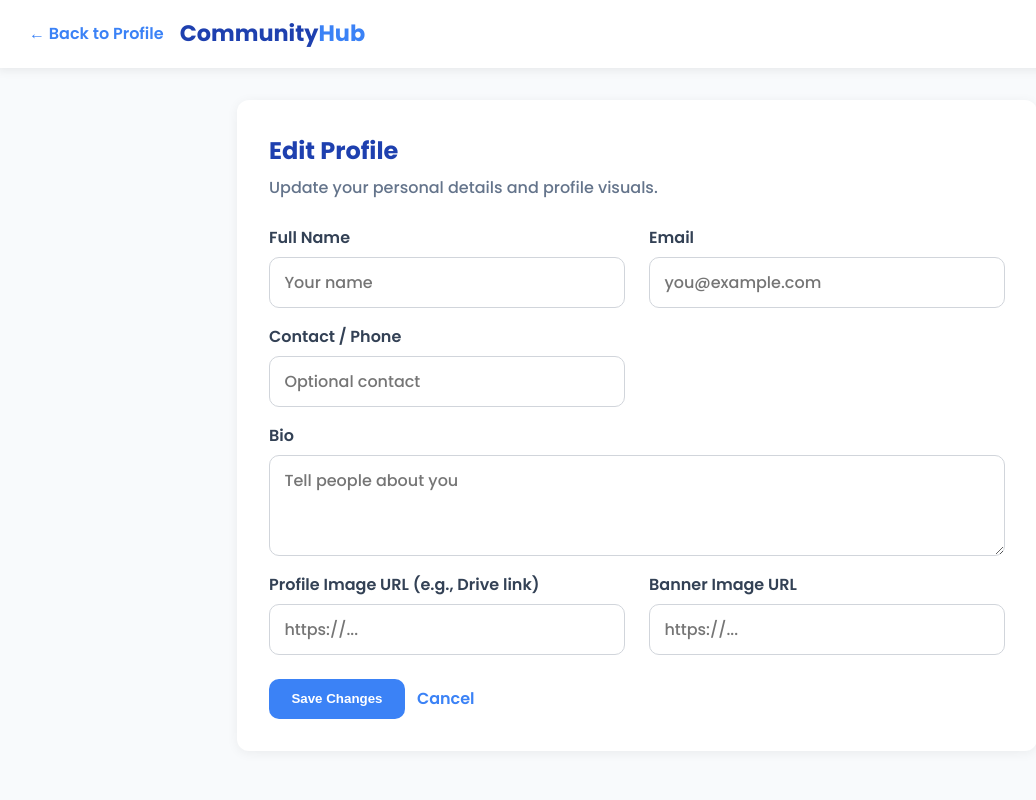
After one commit to A-man-Sharma-04/MINI_Project, a PHP site: page /MINI_Project/edit-profile.html in a window 1280 px wide. The commit adds this page. Shown: the whole page, without its empty margins (3-1039 px from the left). Run offline with PHP 8.4, Linux system fonts and the light colour scheme.

Commit message:
WOrking profile

```diff
--- a/api/user-profile.php
+++ b/api/user-profile.php
@@ -1,5 +1,6 @@
 <?php
 require_once __DIR__ . '/../auth/config.php';
+require_once __DIR__ . '/../auth/db.php';
 
 if (session_status() === PHP_SESSION_NONE) {
     session_start();
@@ -15,17 +16,44 @@ header('Content-Type: application/json');
 
 $user_id = (int)($_GET['user_id'] ?? $_SESSION['user_id']);
 
-// Stubbed profile summary
+$db = getDB();
+
+try {
+    // Basic user
+    $userStmt = $db->prepare("SELECT id, name, email, phone, reputation_score FROM users WHERE id = ? LIMIT 1");
+    $userStmt->execute([$user_id]);
+    $user = $userStmt->fetch();
+
+    // Profile extras
+    $profileStmt = $db->prepare("SELECT bio, profile_image, banner_image, followers_count, following_count FROM user_profiles WHERE user_id = ? LIMIT 1");
+    $profileStmt->execute([$user_id]);
+    $profile = $profileStmt->fetch();
+
+    // Stats
+    $statsStmt = $db->prepare("SELECT COUNT(*) AS total_items FROM items WHERE user_id = ?");
+    $statsStmt->execute([$user_id]);
+    $statsRow = $statsStmt->fetch();
+
     echo json_encode([
         'success' => true,
         'profile' => [
-        'bio' => 'Community member passionate about local improvements.',
-        'profile_image' => null,
-        'banner_image' => null
+            'name' => $user['name'] ?? 'User',
+            'email' => $user['email'] ?? '',
+            'contact' => $user['phone'] ?? '',
+            'bio' => $profile['bio'] ?? '',
+            'profile_image' => $profile['profile_image'] ?? null,
+            'banner_image' => $profile['banner_image'] ?? null,
         ],
         'stats' => [
-        'total_items' => 3,
-        'followers_count' => 12,
-        'following_count' => 8
+            'total_items' => (int)($statsRow['total_items'] ?? 0),
+            'followers_count' => (int)($profile['followers_count'] ?? 0),
+            'following_count' => (int)($profile['following_count'] ?? 0),
+            'reputation' => (int)($user['reputation_score'] ?? 0)
         ]
     ]);
+
+} catch (PDOException $e) {
+    error_log('user-profile error: ' . $e->getMessage());
+    http_response_code(500);
+    echo json_encode(['success' => false, 'message' => 'Failed to load profile']);
+}
--- /dev/null
+++ b/edit-profile.css
@@ -0,0 +1,121 @@
+body {
+  margin: 0;
+  font-family: 'Poppins', sans-serif;
+  background: #f8fafc;
+  color: #1e293b;
+  min-height: 100vh;
+}
+
+.ep-header {
+  display: flex;
+  justify-content: space-between;
+  align-items: center;
+  padding: 1rem 2rem;
+  background: white;
+  box-shadow: 0 2px 10px rgba(0,0,0,0.08);
+}
+
+.ep-left {
+  display: flex;
+  align-items: center;
+  gap: 1rem;
+}
+
+.ep-back {
+  text-decoration: none;
+  color: #3b82f6;
+  font-weight: 600;
+}
+.ep-back:hover { text-decoration: underline; }
+
+.logo {
+  font-size: 1.4rem;
+  font-weight: 700;
+  color: #1e40af;
+}
+.logo span { color: #3b82f6; }
+
+.ep-main {
+  padding: 2rem 1.5rem 3rem;
+  display: flex;
+  justify-content: center;
+}
+
+.ep-card {
+  background: white;
+  border-radius: 12px;
+  padding: 2rem;
+  width: 100%;
+  max-width: 800px;
+  box-shadow: 0 2px 12px rgba(0,0,0,0.06);
+}
+
+.ep-card h1 {
+  margin: 0 0 0.3rem 0;
+  color: #1e40af;
+}
+
+.ep-subtitle {
+  margin: 0 0 1.5rem 0;
+  color: #64748b;
+}
+
+.ep-grid {
+  display: grid;
+  grid-template-columns: repeat(auto-fit, minmax(260px, 1fr));
+  gap: 1rem 1.5rem;
+}
+
+.ep-field {
+  display: flex;
+  flex-direction: column;
+  gap: 0.4rem;
+}
+
+.ep-field label {
+  font-weight: 600;
+  color: #334155;
+}
+
+.ep-field input,
+.ep-field textarea {
+  border: 1.5px solid #d1d5db;
+  border-radius: 10px;
+  padding: 0.75rem 0.9rem;
+  font-size: 1rem;
+  font-family: 'Poppins', sans-serif;
+}
+
+.ep-field textarea { resize: vertical; }
+
+.ep-full { grid-column: 1 / -1; }
+
+.ep-actions {
+  margin-top: 1.5rem;
+  display: flex;
+  gap: 0.75rem;
+  align-items: center;
+}
+
+.btn-primary {
+  background: #3b82f6;
+  color: white;
+  border: none;
+  padding: 0.8rem 1.4rem;
+  border-radius: 10px;
+  font-weight: 600;
+  cursor: pointer;
+}
+.btn-primary:hover { background: #2563eb; }
+
+.btn-ghost {
+  text-decoration: none;
+  color: #3b82f6;
+  font-weight: 600;
+}
+
+@media (max-width: 640px) {
+  .ep-header { padding: 1rem; }
+  .ep-main { padding: 1rem; }
+  .ep-card { padding: 1.25rem; }
+}
--- /dev/null
+++ b/edit-profile.html
@@ -0,0 +1,62 @@
+<!DOCTYPE html>
+<html lang="en">
+<head>
+  <meta charset="UTF-8" />
+  <meta name="viewport" content="width=device-width, initial-scale=1.0"/>
+  <title>Edit Profile — CommunityHub</title>
+  <link href="https://fonts.googleapis.com/css2?family=Poppins:wght@300;500;600;700&display=swap" rel="stylesheet">
+  <link rel="stylesheet" href="style.css" />
+  <link rel="stylesheet" href="edit-profile.css" />
+</head>
+<body>
+  <header class="ep-header">
+    <div class="ep-left">
+      <a href="profile.html" class="ep-back">← Back to Profile</a>
+      <div class="logo">Community<span>Hub</span></div>
+    </div>
+  </header>
+
+  <main class="ep-main">
+    <section class="ep-card">
+      <h1>Edit Profile</h1>
+      <p class="ep-subtitle">Update your personal details and profile visuals.</p>
+
+      <form id="edit-profile-form">
+        <div class="ep-grid">
+          <div class="ep-field">
+            <label for="name">Full Name</label>
+            <input type="text" id="name" name="name" placeholder="Your name" required />
+          </div>
+          <div class="ep-field">
+            <label for="email">Email</label>
+            <input type="email" id="email" name="email" placeholder="you@example.com" required />
+          </div>
+          <div class="ep-field">
+            <label for="contact">Contact / Phone</label>
+            <input type="text" id="contact" name="contact" placeholder="Optional contact" />
+          </div>
+          <div class="ep-field ep-full">
+            <label for="bio">Bio</label>
+            <textarea id="bio" name="bio" rows="3" placeholder="Tell people about you"></textarea>
+          </div>
+          <div class="ep-field">
+            <label for="profile_image">Profile Image URL (e.g., Drive link)</label>
+            <input type="url" id="profile_image" name="profile_image" placeholder="https://..." />
+          </div>
+          <div class="ep-field">
+            <label for="banner_image">Banner Image URL</label>
+            <input type="url" id="banner_image" name="banner_image" placeholder="https://..." />
+          </div>
+        </div>
+
+        <div class="ep-actions">
+          <button type="submit" class="btn-primary">Save Changes</button>
+          <a href="profile.html" class="btn-ghost">Cancel</a>
+        </div>
+      </form>
+    </section>
+  </main>
+
+  <script src="edit-profile.js"></script>
+</body>
+</html>
--- /dev/null
+++ b/edit-profile.js
@@ -0,0 +1,62 @@
+document.addEventListener('DOMContentLoaded', () => {
+  loadProfile();
+
+  const form = document.getElementById('edit-profile-form');
+  form.addEventListener('submit', async (e) => {
+    e.preventDefault();
+    await saveProfile();
+  });
+});
+
+async function loadProfile() {
+  try {
+    const res = await fetch('api/user-profile.php');
+    const data = await res.json();
+    if (!data.success) throw new Error('Failed to load profile');
+
+    const p = data.profile;
+    document.getElementById('name').value = p.name || '';
+    document.getElementById('email').value = p.email || '';
+    document.getElementById('contact').value = p.contact || '';
+    document.getElementById('bio').value = p.bio || '';
+    document.getElementById('profile_image').value = p.profile_image || '';
+    document.getElementById('banner_image').value = p.banner_image || '';
+  } catch (err) {
+    console.error(err);
+    alert('Unable to load profile. Please retry.');
+  }
+}
+
+async function saveProfile() {
+  const payload = {
+    name: document.getElementById('name').value.trim(),
+    email: document.getElementById('email').value.trim(),
+    contact: document.getElementById('contact').value.trim(),
+    bio: document.getElementById('bio').value.trim(),
+    profile_image: document.getElementById('profile_image').value.trim(),
+    banner_image: document.getElementById('banner_image').value.trim()
+  };
+
+  if (!payload.name || !payload.email) {
+    alert('Name and email are required');
+    return;
+  }
+
+  try {
+    const res = await fetch('api/update-profile.php', {
+      method: 'POST',
+      headers: { 'Content-Type': 'application/json' },
+      body: JSON.stringify(payload)
+    });
+    const data = await res.json();
+    if (data.success) {
+      alert('Profile updated');
+      window.location.href = 'profile.html';
+    } else {
+      alert(data.message || 'Update failed');
+    }
+  } catch (err) {
+    console.error(err);
+    alert('Unable to save profile. Please retry.');
+  }
+}
```
Also changed, not shown: api/update-profile.php (added, +66 -0 lines), profile.css (+23 -1 lines), profile.html (+10 -3 lines), profile.js (+59 -5 lines). Lines whose indentation alone changed are shown as unchanged.
